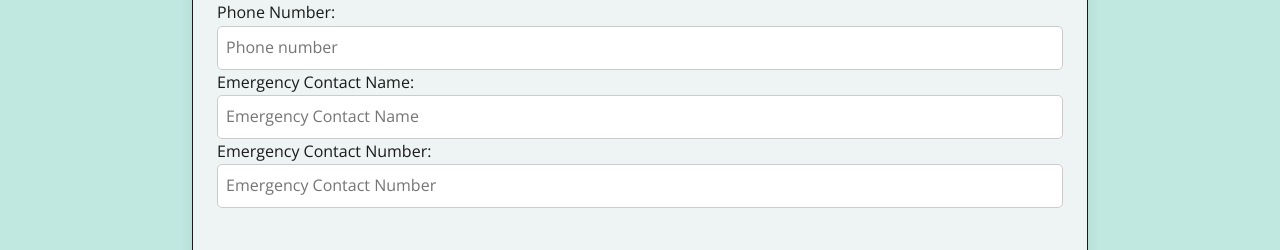
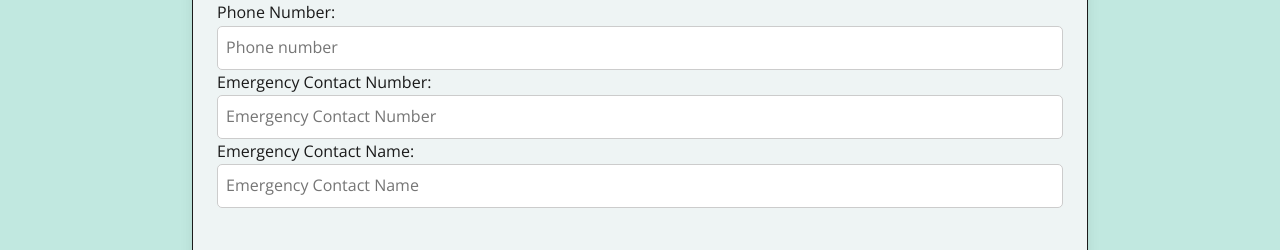
Before and after one commit to tdusenbury/Club-Hub, a React (Create React App) app in the folder client/: page /changeuserinfo in a window 1280 px wide. Shown: the part 702-952 px from the top of the page. Built offline with nearby package versions, Linux system fonts and the light colour scheme; no server answers.

Commit message:
fixed double location

```diff
--- a/client/src/components/EventCard.js
+++ b/client/src/components/EventCard.js
@@ -82,7 +82,7 @@ const EventCard = ({ event }) => {
         <div className="event-card">
             <h2 className="name">{name}</h2>
             <div className="event-details">
-                <p><strong>Location:</strong> {location}</p>
+                <p><strong>Name:</strong> {name}</p>
                 <p><strong>Location:</strong> {location}</p>
                 <p>{startTime?.length > 0 && <strong>Start Time: {newStartTime}</strong>}</p>
                 <p><strong>Start Date:</strong> {formattedStartDate}</p>
--- a/client/src/components/EventRsvpCard.js
+++ b/client/src/components/EventRsvpCard.js
@@ -106,7 +106,7 @@ const EventRsvpCard = ({ event }) => {
         <div className="event-card">
             <h2 className="name">{name}</h2>
             <div className="event-details">
-                <p><strong>Location:</strong> {location}</p>
+                <p><strong>Name:</strong> {location}</p>
                 <p><strong>Location:</strong> {location}</p>
                 <p>{startTime?.length > 0 && <strong>Start Time: {newStartTime}</strong>}</p>
                 <p><strong>Start Date:</strong> {formattedStartDate}</p>
--- a/client/src/components/PersonalDashboarEventCards.js
+++ b/client/src/components/PersonalDashboarEventCards.js
@@ -86,7 +86,7 @@ const PersonalDashboarEventCards = ({ event }) => {
             <div className="event-card">
                 <h2 className="name">{name}</h2>
                 <div className="event-details">
-                    <p><strong>Location:</strong> {location}</p>
+                    <p><strong>Name:</strong> {name}</p>
                     <p><strong>Location:</strong> {location}</p>
                     <p>{startTime?.length > 0 && <strong>Start Time: {newStartTime}</strong>}</p>
                     <p><strong>Start Date:</strong> {formattedStartDate}</p>
--- a/client/src/pages/ChangeUserInfoForm.js
+++ b/client/src/pages/ChangeUserInfoForm.js
@@ -69,8 +69,7 @@ const ChangeUserInfoForm = () => {
     return (
         <main className="containing-div">
             <div className="login-container">
-                <div className="card" style={{ backgroundColor: "#EEF4F4" }}
-                >
+                <div className="card" style={{ backgroundColor: "#EEF4F4" }}>
                     <h4 className="card-header text-light  p-3 text-center">Edit My Information</h4>
                     <div className="card-body spaces">
                         <form onSubmit={handleFormSubmit}>
@@ -83,7 +82,7 @@ const ChangeUserInfoForm = () => {
                                 value={formState.name}
                                 onChange={handleChange}
                             />
-                            <br/>
+                            <br />
                             <label>Address:</label>
                             <input
                                 className="form-input"
@@ -93,7 +92,7 @@ const ChangeUserInfoForm = () => {
                                 value={formState.address}
                                 onChange={handleChange}
                             />
-                            <br/>
+                            <br />
                             <label>Phone Number:</label>
                             <input
                                 className="form-input"
@@ -103,7 +102,17 @@ const ChangeUserInfoForm = () => {
                                 value={formState.phone}
                                 onChange={handleChange}
                             />
-                            <br/>
+                            <br />
+                            <label>Emergency Contact Number:</label>
+                            <input
+                                className="form-input"
+                                placeholder="Emergency Contact Number"
+                                name="emergencyContactNumber"
+                                type="text"
+                                value={formState.emergencyContactNumber}
+                                onChange={handleChange}
+                            />
+                            <br />
                             <label>Emergency Contact Name:</label>
                             <input
                                 className="form-input"
@@ -113,17 +122,8 @@ const ChangeUserInfoForm = () => {
                                 value={formState.emergencyContactName}
                                 onChange={handleChange}
                             />
-                            <br/>
-                            <label>Emergency Contact Number:</label>
-                            <input
-                                className="form-input"
-                                placeholder="Emergency Contact Number"
-                                name="emergencyContactNumber"
-                                type="text"
-                                value={formState.emergencyContactNumber}
-                                onChange={handleChange}
-                            />
-                            <br/>
+                            <br />
+
                             <button
                                 className="btn btn-block btn-primary mt-5"
                                 style={{ cursor: 'pointer' }}
```
